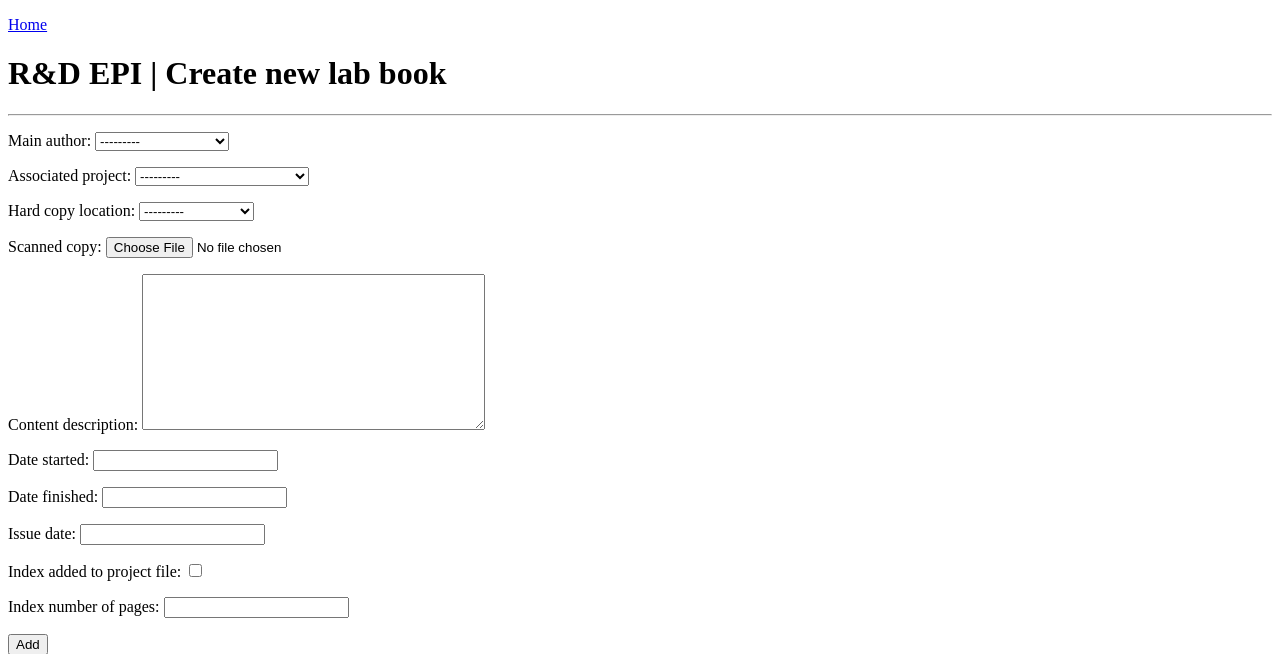
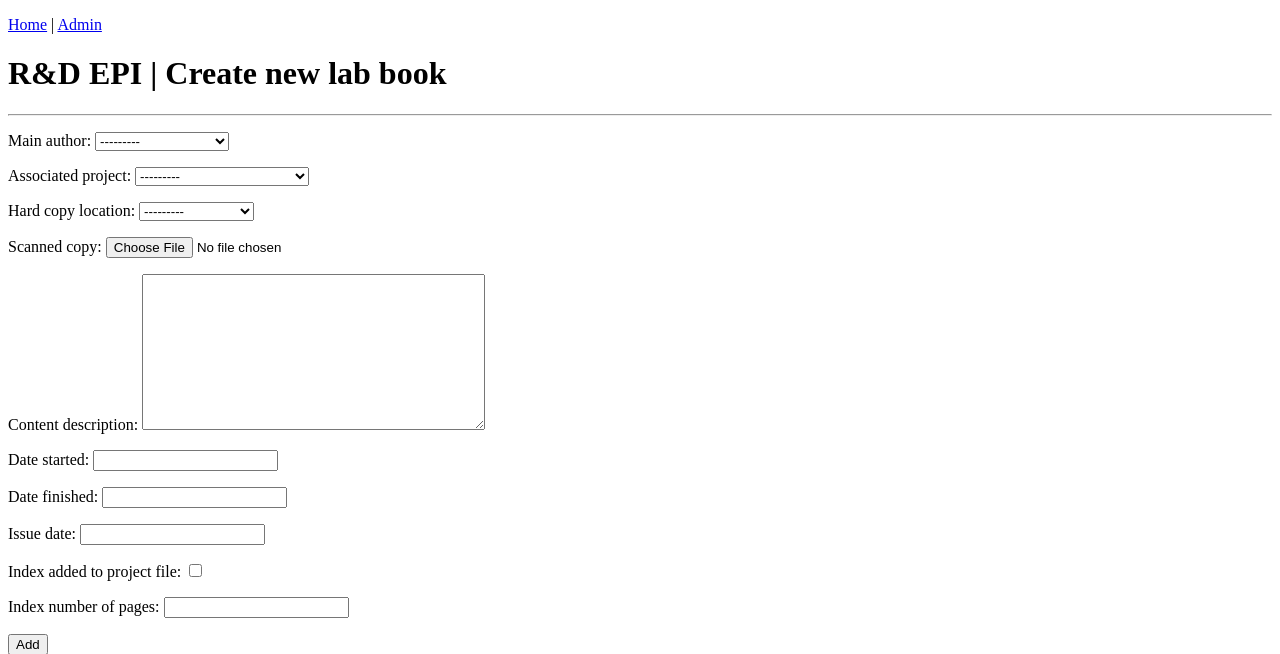
Before and after one commit to HBPol/rdepi, a Django app: page /coreapp/labbook/create/ in a window 1280 px wide. Shown: the top 654 px of the page. Run offline with Django 3.2, Linux system fonts and the light colour scheme; data comes from the database, SQL or seed files in the repository; both versions use the stored data as it was after the commit.

Commit message:
Reference to 'DetailView' in views removed, as no longer used. Link to admin page.

```diff
--- a/coreapp/templates/coreapp/base_generic.html
+++ b/coreapp/templates/coreapp/base_generic.html
@@ -7,7 +7,7 @@
 	{% endblock %}
 	</head>
 <body>
-<p><a href="{% url 'home' %}">Home</a></p>
+	<p><a href="{% url 'home' %}">Home</a> | <a href="{% url 'admin:index' %}">Admin</a></p>
 	{% block content %}
 
 	{% endblock %}
--- a/coreapp/views.py
+++ b/coreapp/views.py
@@ -2,7 +2,6 @@ from django.shortcuts import render, redirect
 from django.conf import settings
 from coreapp.models import User, Project, Location, StudyPlan, Report, RelatedFile, LabBook
 from coreapp.forms import ProjectForm, LocationForm, StudyPlanForm, ReportForm, RelatedFileForm, LabBookForm
-from django.views.generic.detail import DetailView
 
 def home(request):
     context = {'page_title': 'R&D EPI | Home'}
--- a/rdepi/urls.py
+++ b/rdepi/urls.py
@@ -23,5 +23,5 @@ from django.conf.urls.static import static
 urlpatterns = [
     path('', RedirectView.as_view(url='coreapp/')),
     path('coreapp/', include('coreapp.urls')),
-    path('admin/', admin.site.urls),
+    path('admin/', admin.site.urls, name='admin'),
 ]
```
Also changed, not shown: db.sqlite3. Lines whose indentation alone changed are shown as unchanged.
